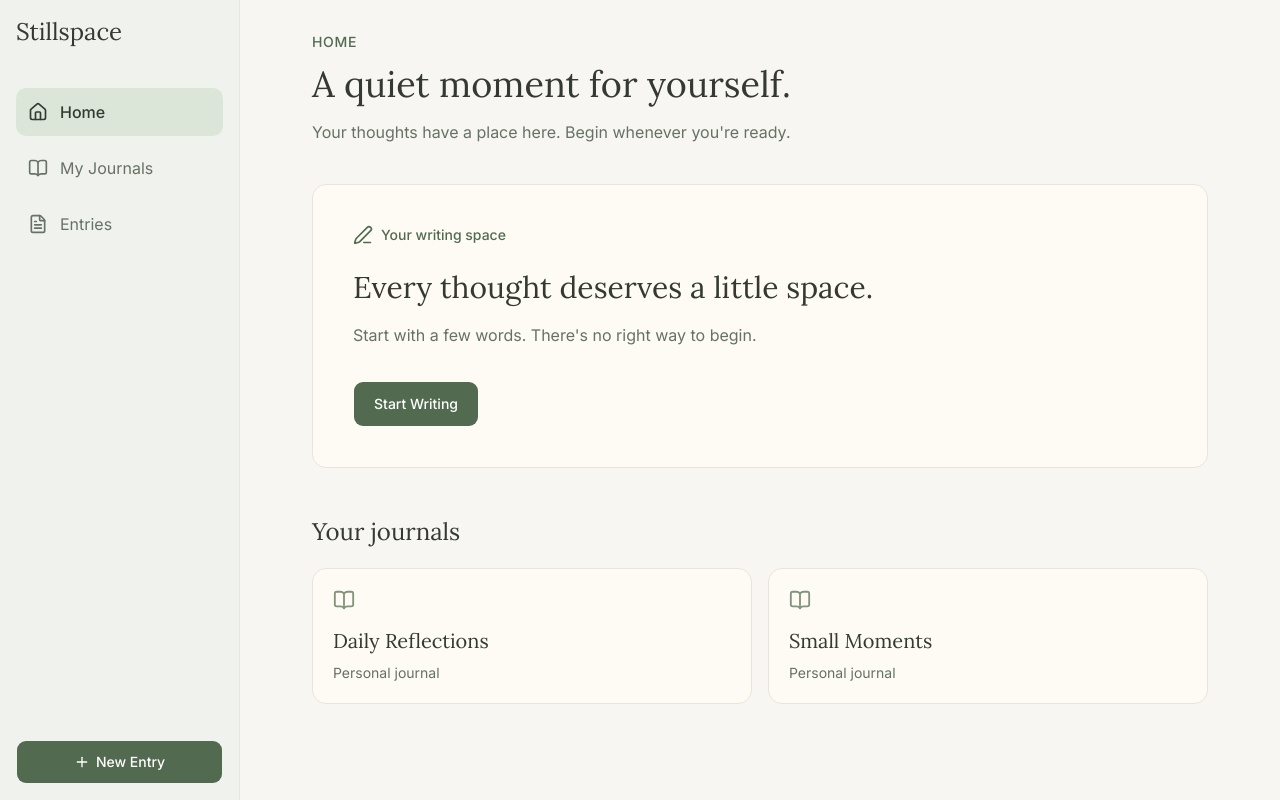
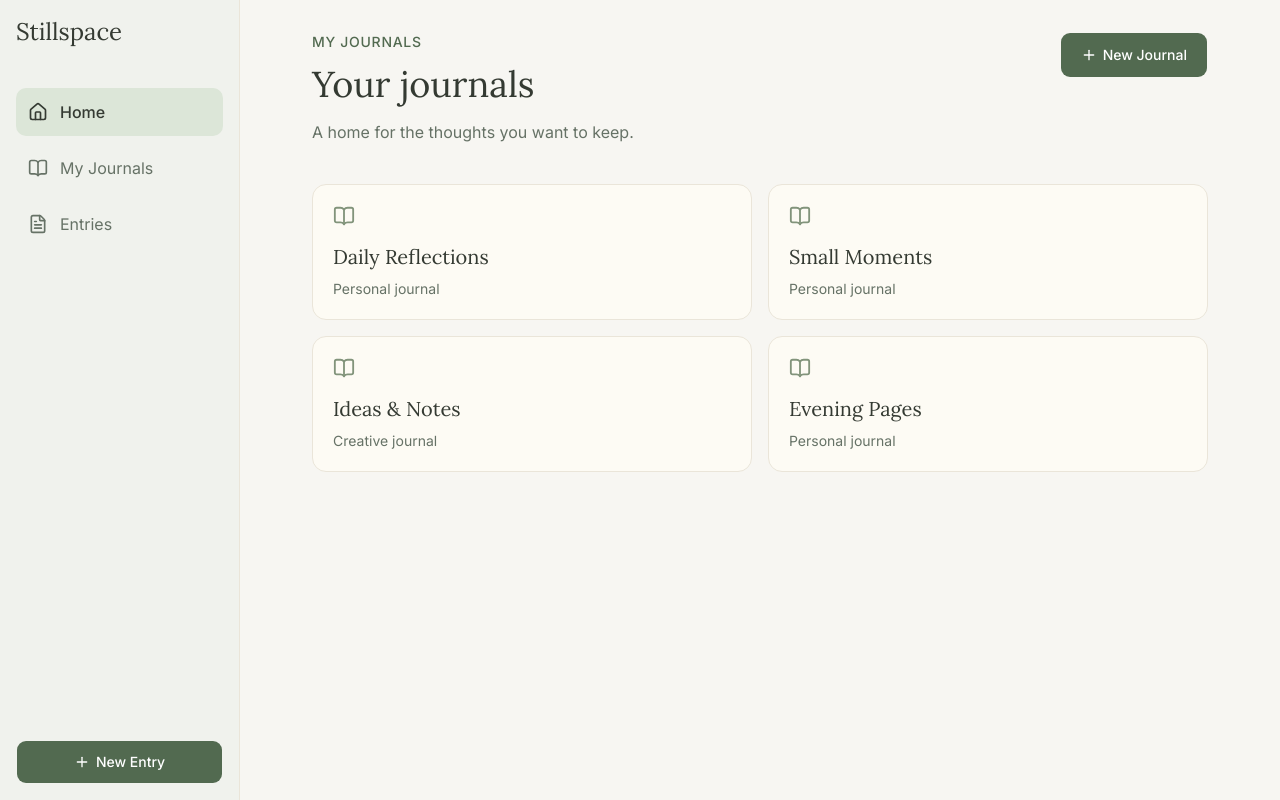
Before and after one commit to rburd84/journal-space, a React (Vite) app in the folder frontend/: page /journals in a window 1280 px wide. Built offline with nearby package versions, Linux system fonts and the light colour scheme.

Commit message:
implemented my journal screen

```diff
--- a/frontend/src/App.jsx
+++ b/frontend/src/App.jsx
@@ -1,10 +1,11 @@
 import AppShell from "@/components/AppShell";
 import Home from "@/pages/Home";
+import Journals from "@/pages/Journals.jsx";
 
 function App() {
   return (
     <AppShell>
-        <Home />
+        <Journals />
     </AppShell>
   )
 }
--- /dev/null
+++ b/frontend/src/pages/Journals.jsx
@@ -0,0 +1,49 @@
+import {Plus} from "lucide-react";
+import {Button} from "@/components/ui/button";
+import JournalCard from "@/components/JournalCard";
+
+const sampleJournals = [{
+    id: "journal-1", title: "Daily Reflections", description: "Personal journal",
+}, {
+    id: "journal-2", title: "Small Moments", description: "Personal journal",
+}, {
+    id: "journal-3", title: "Ideas & Notes", description: "Creative journal",
+}, {
+    id: "journal-4", title: "Evening Pages", description: "Personal journal",
+},]
+
+export default function Journals() {
+    return (<div>
+        <header className="flex flex-wrap items-start justify-between gap-4">
+            <div>
+                <p className="mb-3 text-sm font-medium uppercase tracking-wider text-sage-dark">
+                    My Journals
+                </p>
+
+                <h2 className="font-serif text-3xl text-ink md:text-4xl">
+                    Your journals
+                </h2>
+
+                <p className="mt-4 text-muted-foreground">
+                    A home for the thoughts you want to keep.
+                </p>
+            </div>
+
+            <Button className="h-auto min-h-11 px-5 py-3">
+                <Plus size={18} aria-hidden="true"/>
+                New Journal
+            </Button>
+        </header>
+
+        <section
+            aria-label="Journal collection"
+            className="mt-10 grid grid-cols-1 gap-4 sm:grid-cols-2">
+
+            {sampleJournals.map((journal) => (<JournalCard
+                    key={journal.id}
+                    title={journal.title}
+                    description={journal.description}
+                />))}
+        </section>
+    </div>)
+}
```
